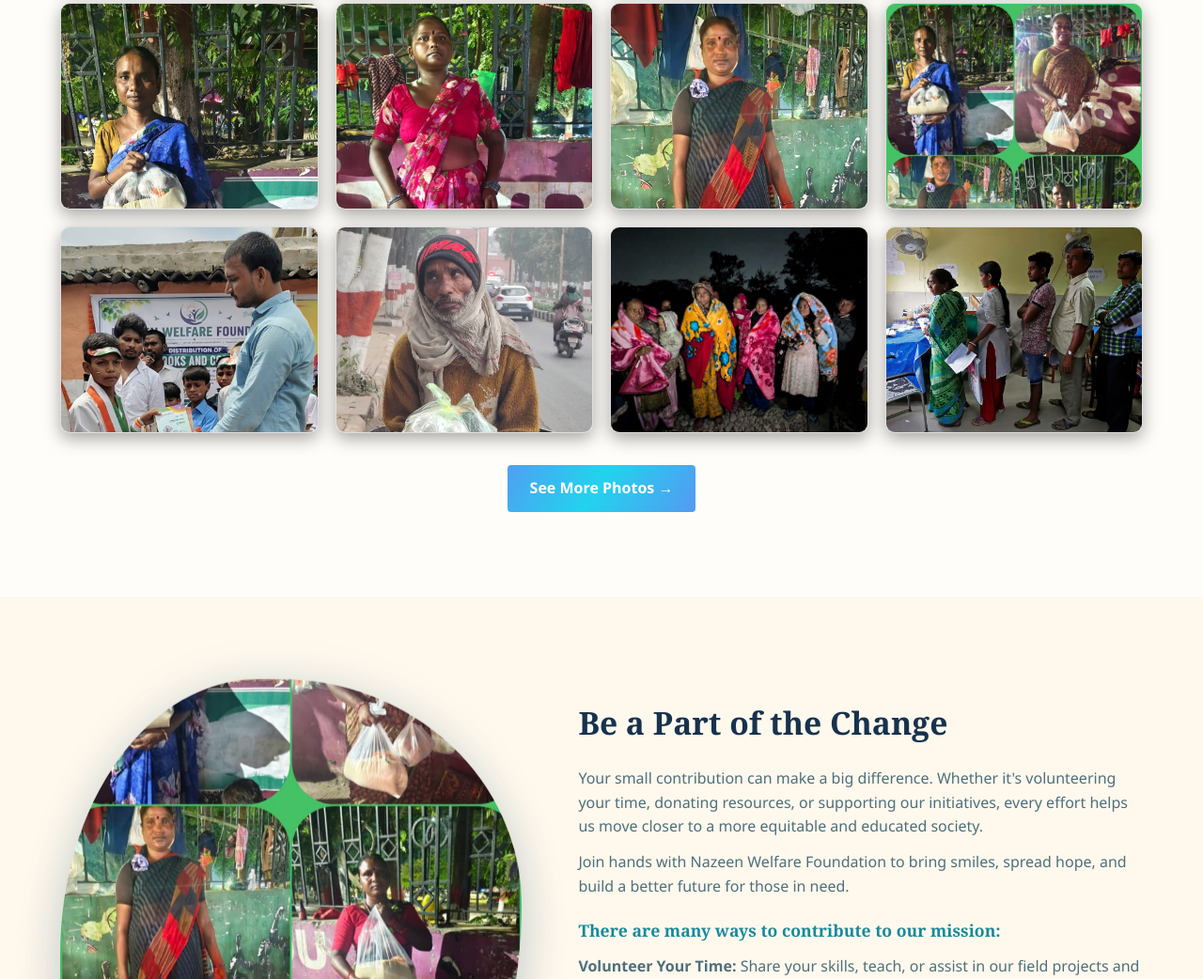
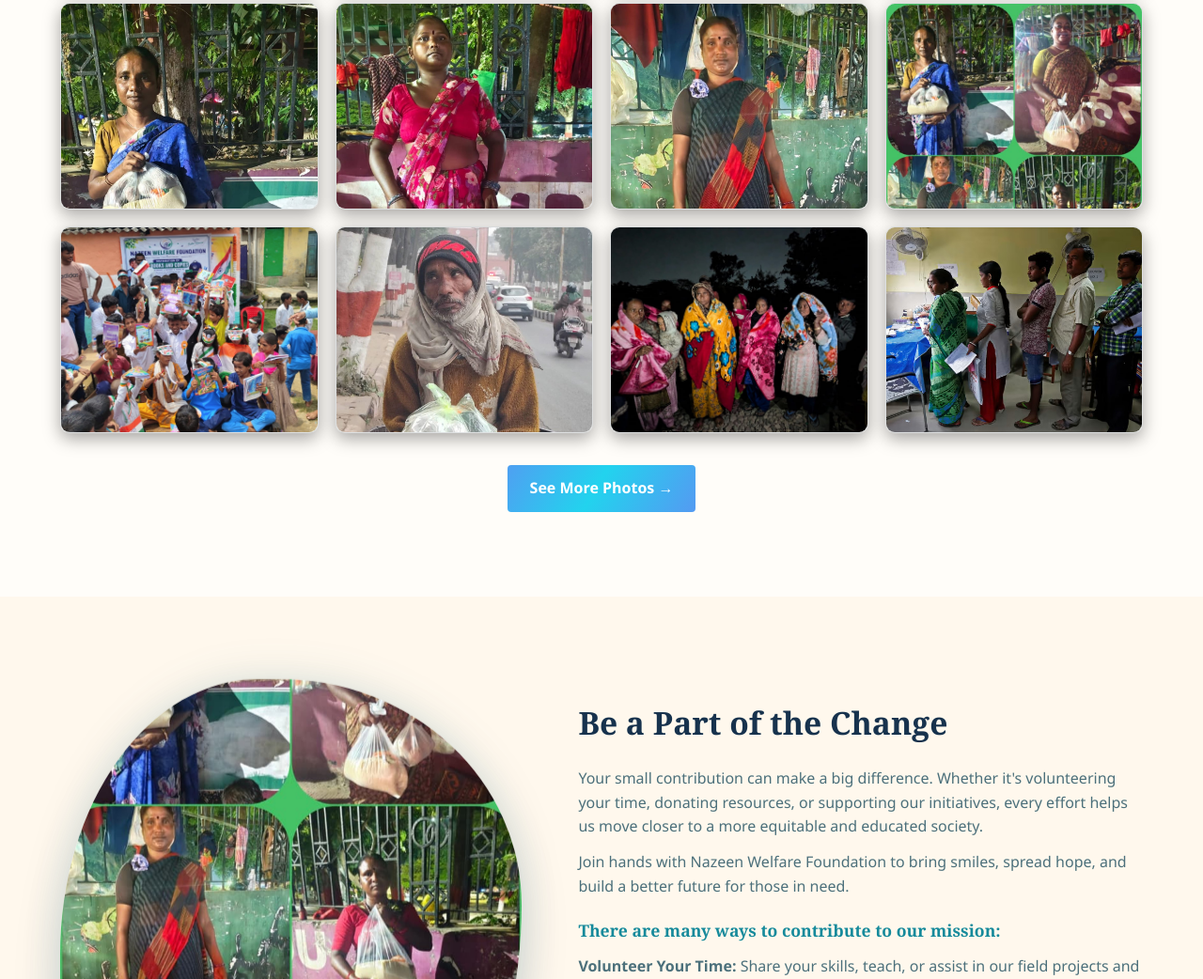
Before and after one commit to nazeenwelfarefoundation99/nazeenwelfarefoundation, a plain HTML site: page index.html in a window 1280 px wide. Shown: the part 5752-6794 px from the top of the page at 94% size. Drawn offline with Linux system fonts and the light colour scheme.

Commit message:
Update index.html

```diff
--- a/index.html
+++ b/index.html
@@ -301,7 +301,7 @@
       <div class="gallery-item"><img src="images/gallery/food-distribution-3.jpeg" alt="Woman receiving food essentials"></div>
       <div class="gallery-item"><img src="images/gallery/food-distribution-4.jpeg" alt="Woman with ration bags at distribution point"></div>
       <div class="gallery-item"><img src="images/gallery/food-distribution-collage.jpeg" alt="Collage of food distribution recipients"></div>
-      <div class="gallery-item"><img src="images/gallery/education5.jpeg" alt="needy student donate copies and books"></div>
+      <div class="gallery-item"><img src="images/gallery/education7.jpeg" alt="needy student donate copies and books"></div>
       <div class="gallery-item"><img src="images/gallery/emergency-relief-elderly.jpeg" alt="Elderly man on a rickshaw with relief supplies"></div>
       <div class="gallery-item"><img src="images/gallery/night-relief.jpeg" alt="Night relief distribution to women and children"></div>
       <div class="gallery-item"><img src="images/gallery/healthcare-support.jpeg" alt="Healthcare outreach and support"></div>
```
